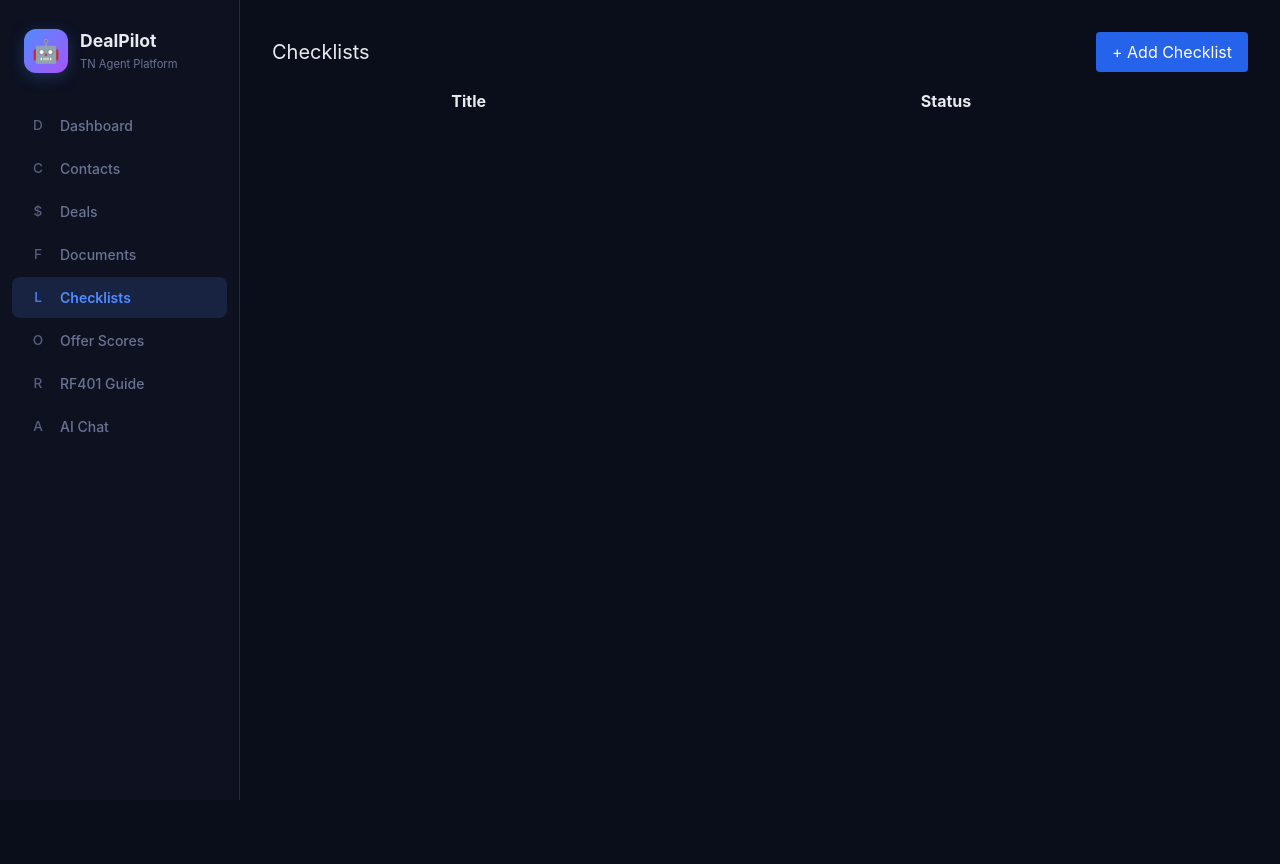
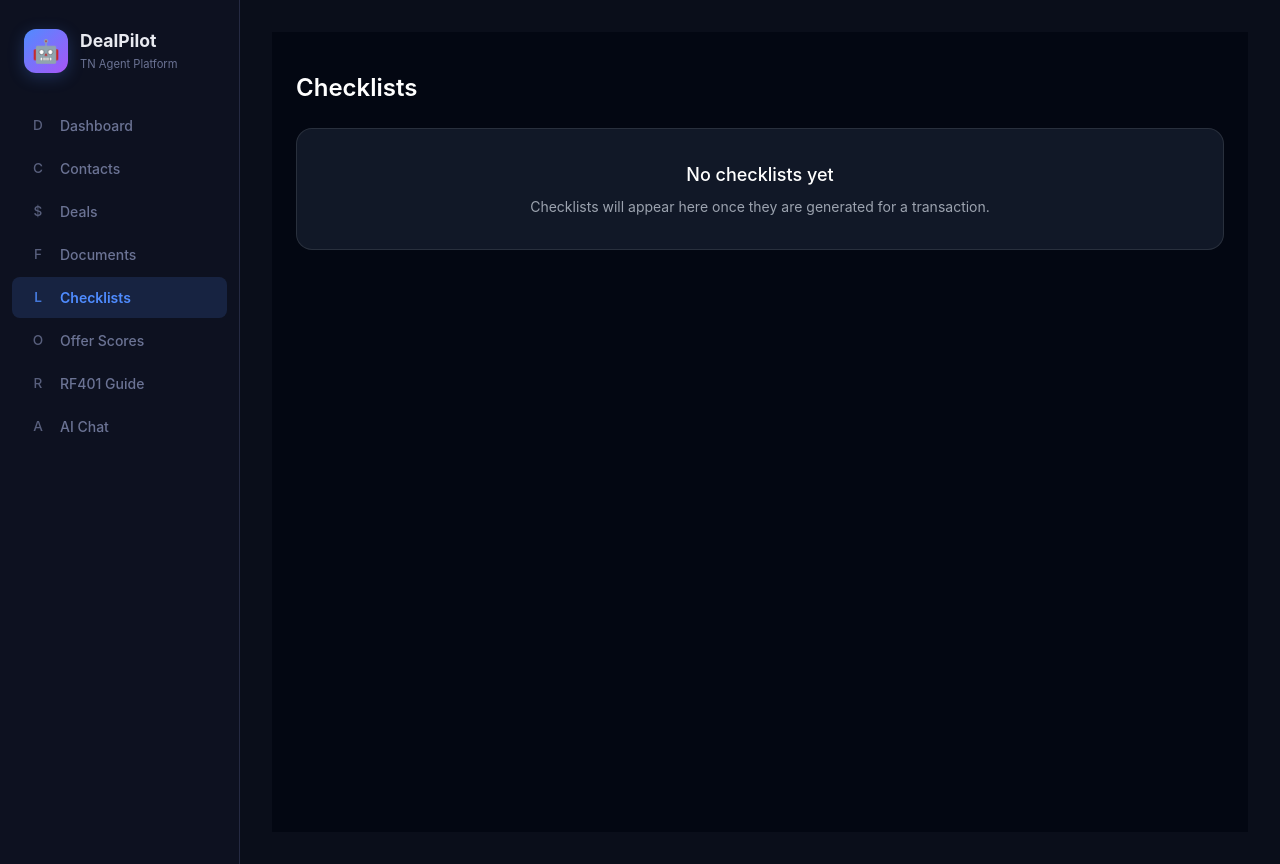
Before and after one commit to mbright4497/dealpilot-tn, a Next.js app in the folder dealpilot-tn/web/: page /dashboard/checklists in a window 1280 px wide. Before the commit the page ends 800 px from the top, so only its background shows below. Built offline with nearby package versions, Linux system fonts and the light colour scheme; no server answers; the database is empty.

Commit message:
fix(checklists): dark theme empty state, remove broken CRUD

```diff
--- a/dealpilot-tn/web/src/app/dashboard/checklists/page.tsx
+++ b/dealpilot-tn/web/src/app/dashboard/checklists/page.tsx
@@ -1,40 +1,13 @@
-'use client'
-import { useChecklists } from '../../../lib/hooks';
-import { useState } from 'react';
-
-export default function ChecklistsPage(){
-  const { data, addChecklist, removeChecklist } = useChecklists();
-  const rows = data?.data || [];
-  const [showForm, setShowForm] = useState(false);
-  const [title, setTitle] = useState('');
-  const [status, setStatus] = useState('open');
-
-  const handleAdd = async () => {
-    if (!title) return;
-    await addChecklist({ title, status });
-    setTitle(''); setStatus('open'); setShowForm(false);
-  };
-
-  return (<div>
-    <div className="flex justify-between items-center">
-      <h1 className="text-xl">Checklists</h1>
-      <button onClick={()=>setShowForm(!showForm)} className="bg-blue-600 text-white px-4 py-2 rounded">
-        {showForm ? 'Cancel' : '+ Add Checklist'}
-      </button>
+export default function ChecklistsPage() {
+  return (
+    <div className="min-h-screen bg-gray-950 text-white">
+      <div className="mx-auto max-w-5xl px-6 py-10">
+        <h1 className="text-2xl font-semibold">Checklists</h1>
+        <div className="mt-6 rounded-2xl border border-white/10 bg-gray-900 p-8 text-center">
+          <p className="text-lg font-medium">No checklists yet</p>
+          <p className="mt-2 text-sm text-gray-400">Checklists will appear here once they are generated for a transaction.</p>
+        </div>
+      </div>
     </div>
-    {showForm && (
-      <div className="mt-4 p-4 border rounded space-y-2">
-        <input placeholder="Checklist Title" value={title} onChange={e=>setTitle(e.target.value)} className="border p-2 w-full rounded" />
-        <select value={status} onChange={e=>setStatus(e.target.value)} className="border p-2 w-full rounded">
-          <option value="open">Open</option>
-          <option value="in_progress">In Progress</option>
-          <option value="completed">Completed</option>
-        </select>
-        <button onClick={handleAdd} className="bg-green-600 text-white px-4 py-2 rounded">Save</button>
-      </div>
-    )}
-    <table className="w-full mt-4"><thead><tr><th>Title</th><th>Status</th><th></th></tr></thead>
-      <tbody>{rows.map((r:any)=>(<tr key={r.id}><td>{r.title}</td><td>{r.status}</td>
-        <td><button onClick={()=>removeChecklist(r.id)} className="text-red-500 text-sm">Delete</button></td></tr>))}</tbody></table>
-  </div>);
+  );
 }
```
